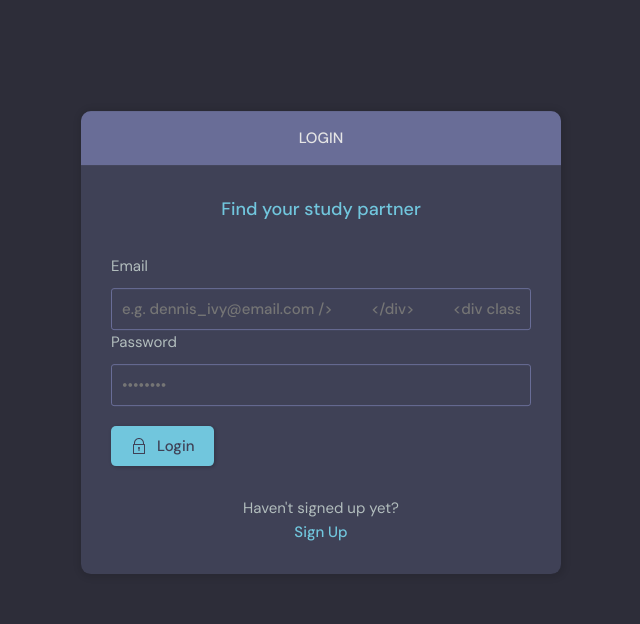
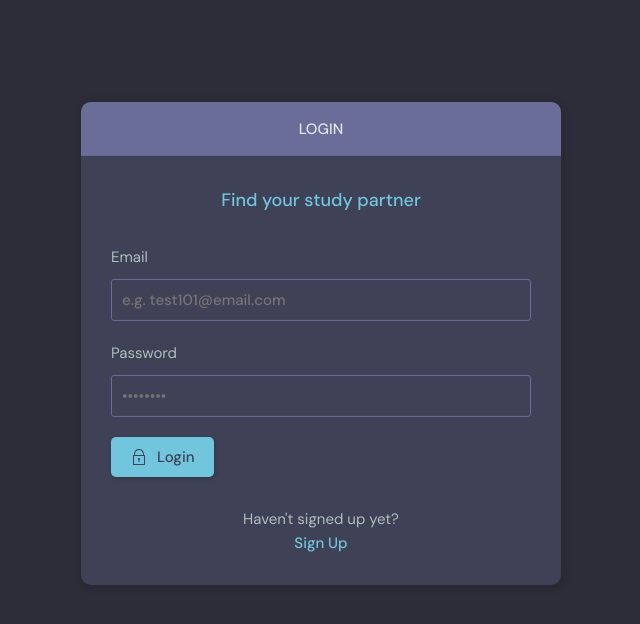
Before and after one commit to ardz01/uniBud, a Django app: page /login/ in a window 1280 px wide. Shown: the part 76-700 px from the top of the page, without its empty margins (319-959 px from the left). Run offline with Django 4.2, Linux system fonts and the light colour scheme.

Commit message:
UPDATE LOGIN

```diff
--- a/base/templates/base/login_register.html
+++ b/base/templates/base/login_register.html
@@ -16,14 +16,13 @@
 
         <form class="form" action="" method="POST">
           {% csrf_token %}
-          <div class="form__group form__group">
-            <label for="room_name">Email</label>
-            <input id="username" name="email" type="email" placeholder="e.g. dennis_ivy@email.com />
+          <div class="form__group">
+            <label for="email">Email</label>
+            <input id="email" name="email" type="email" placeholder="e.g. test101@email.com" />
           </div>
-          <div class=" form__group">
+          <div class="form__group">
             <label for="password">Password</label>
-            <input id="password" name="password" type="password"
-              placeholder="&bull;&bull;&bull;&bull;&bull;&bull;&bull;&bull;" />
+            <input id="password" name="password" type="password" placeholder="&bull;&bull;&bull;&bull;&bull;&bull;&bull;&bull;" />
           </div>
 
           <button class="btn btn--main" type="submit">
```
Also changed, not shown: db.sqlite3.
